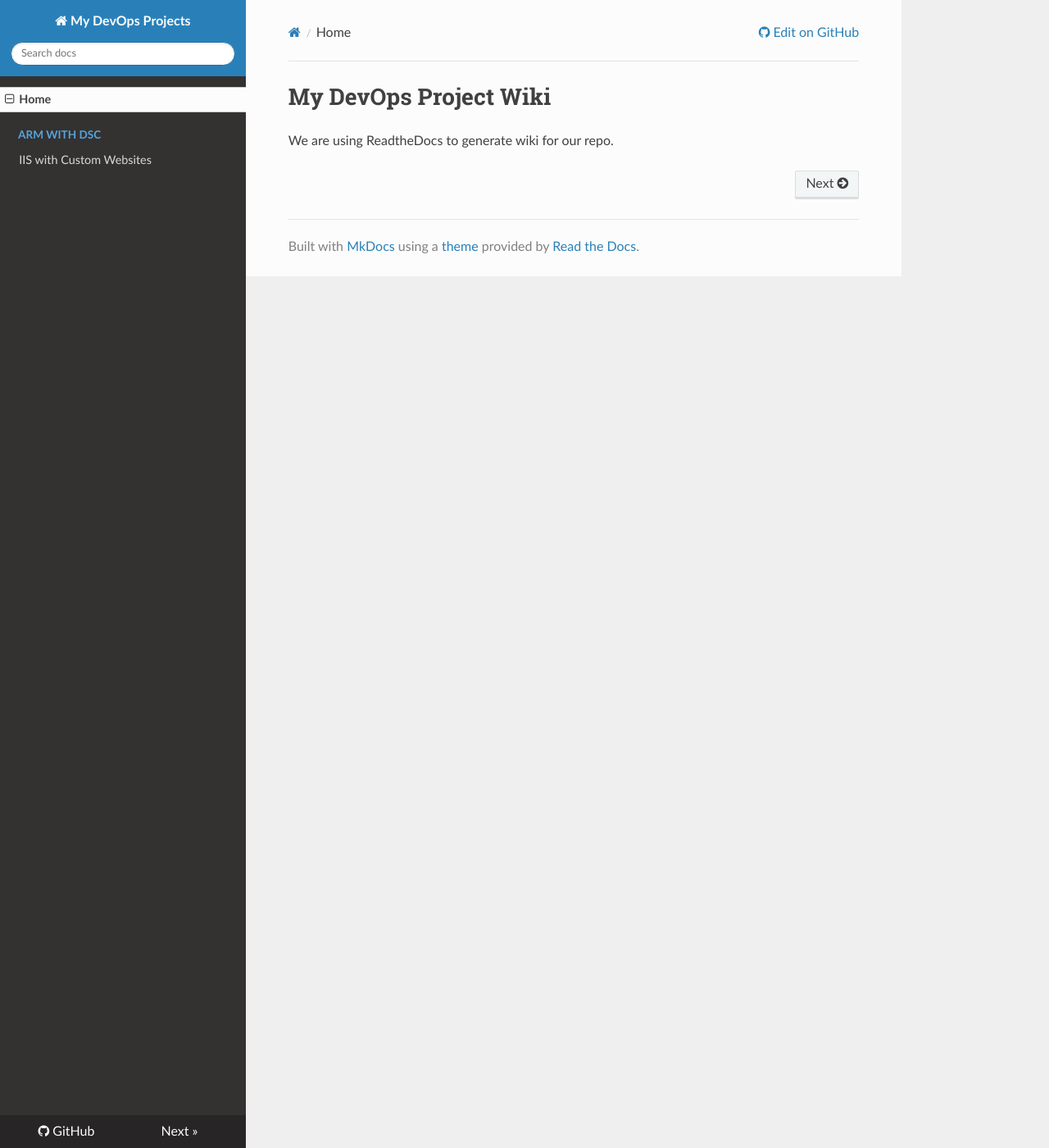
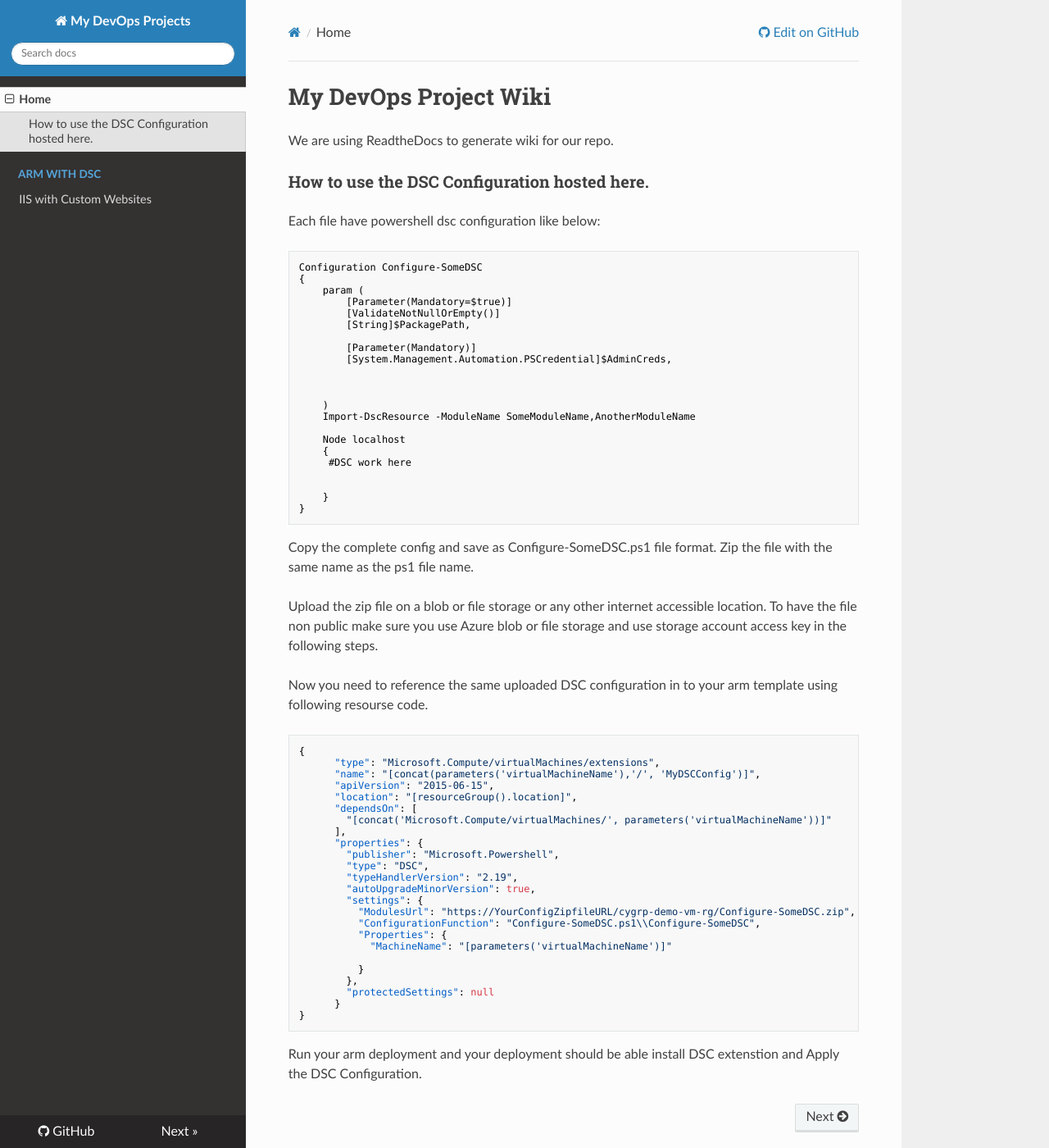
Before and after one commit to ashishrajsrivastava/MyDevOps, an MkDocs documentation site: the page built from docs/index.md, in a window 1280 px wide and 1400 px high. Shown: the whole window at 82% size. Built offline with MkDocs 1.6.1, drawn with Linux system fonts in a browser that asks for light colours; nearby versions of some CDN libraries; old or Windows-style settings are respelled for this version of MkDocs.

Commit message:
updated wiki index

````diff
--- a/docs/index.md
+++ b/docs/index.md
@@ -1,3 +1,67 @@
 #My DevOps Project Wiki
 
 We are using ReadtheDocs to generate wiki for our repo.
+
+### How to use the DSC Configuration hosted here.
+
+Each file have powershell dsc configuration like below:
+
+```PowerShell
+Configuration Configure-SomeDSC
+{
+    param (
+        [Parameter(Mandatory=$true)]
+        [ValidateNotNullOrEmpty()]
+        [String]$PackagePath,
+
+        [Parameter(Mandatory)]
+		[System.Management.Automation.PSCredential]$AdminCreds,
+
+
+
+    )
+	Import-DscResource -ModuleName SomeModuleName,AnotherModuleName
+
+    Node localhost
+    {
+     #DSC work here
+
+
+    }
+}
+```
+
+Copy the complete config and save as Configure-SomeDSC.ps1 file format. Zip the file with the same name as the ps1 file name.
+
+Upload the zip file on a blob or file storage or any other internet accessible location. To have the file non public make sure you use Azure blob or file storage and use storage account access key in the following steps.
+
+Now you need to reference the same uploaded DSC configuration in to your arm template using following resourse code.
+
+```json
+{
+      "type": "Microsoft.Compute/virtualMachines/extensions",
+      "name": "[concat(parameters('virtualMachineName'),'/', 'MyDSCConfig')]",
+      "apiVersion": "2015-06-15",
+      "location": "[resourceGroup().location]",
+      "dependsOn": [
+        "[concat('Microsoft.Compute/virtualMachines/', parameters('virtualMachineName'))]"
+      ],
+      "properties": {
+        "publisher": "Microsoft.Powershell",
+        "type": "DSC",
+        "typeHandlerVersion": "2.19",
+        "autoUpgradeMinorVersion": true,
+        "settings": {
+          "ModulesUrl": "https://YourConfigZipfileURL/cygrp-demo-vm-rg/Configure-SomeDSC.zip",
+          "ConfigurationFunction": "Configure-SomeDSC.ps1\\Configure-SomeDSC",
+          "Properties": {
+            "MachineName": "[parameters('virtualMachineName')]"
+
+          }
+        },
+        "protectedSettings": null
+      }
+}
+```
+
+Run your arm deployment and your deployment should be able install DSC extenstion and Apply the DSC Configuration.
````
Also changed, not shown: docs/Install IIS and configure Websites via DSC.md (+1 -1 lines).
